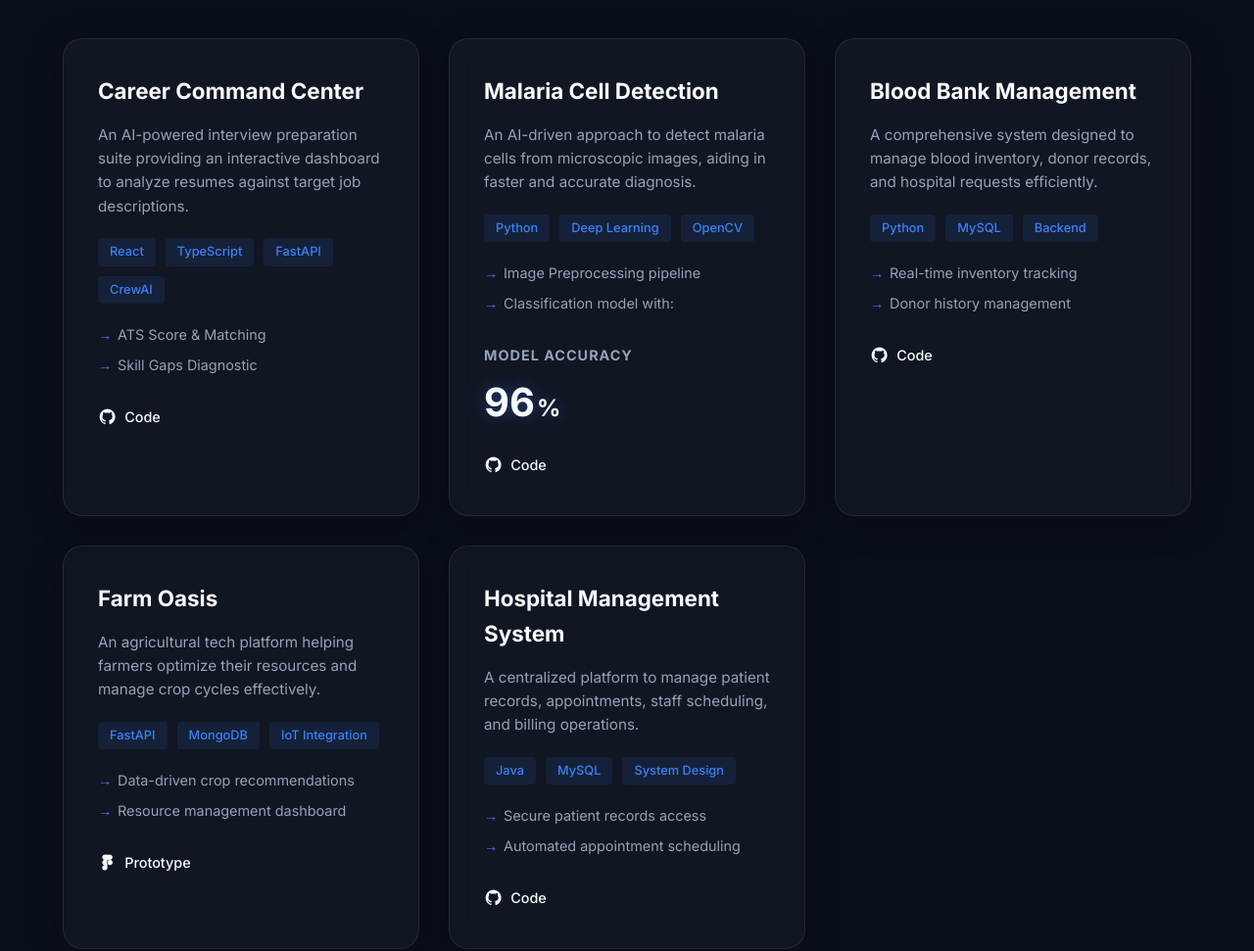
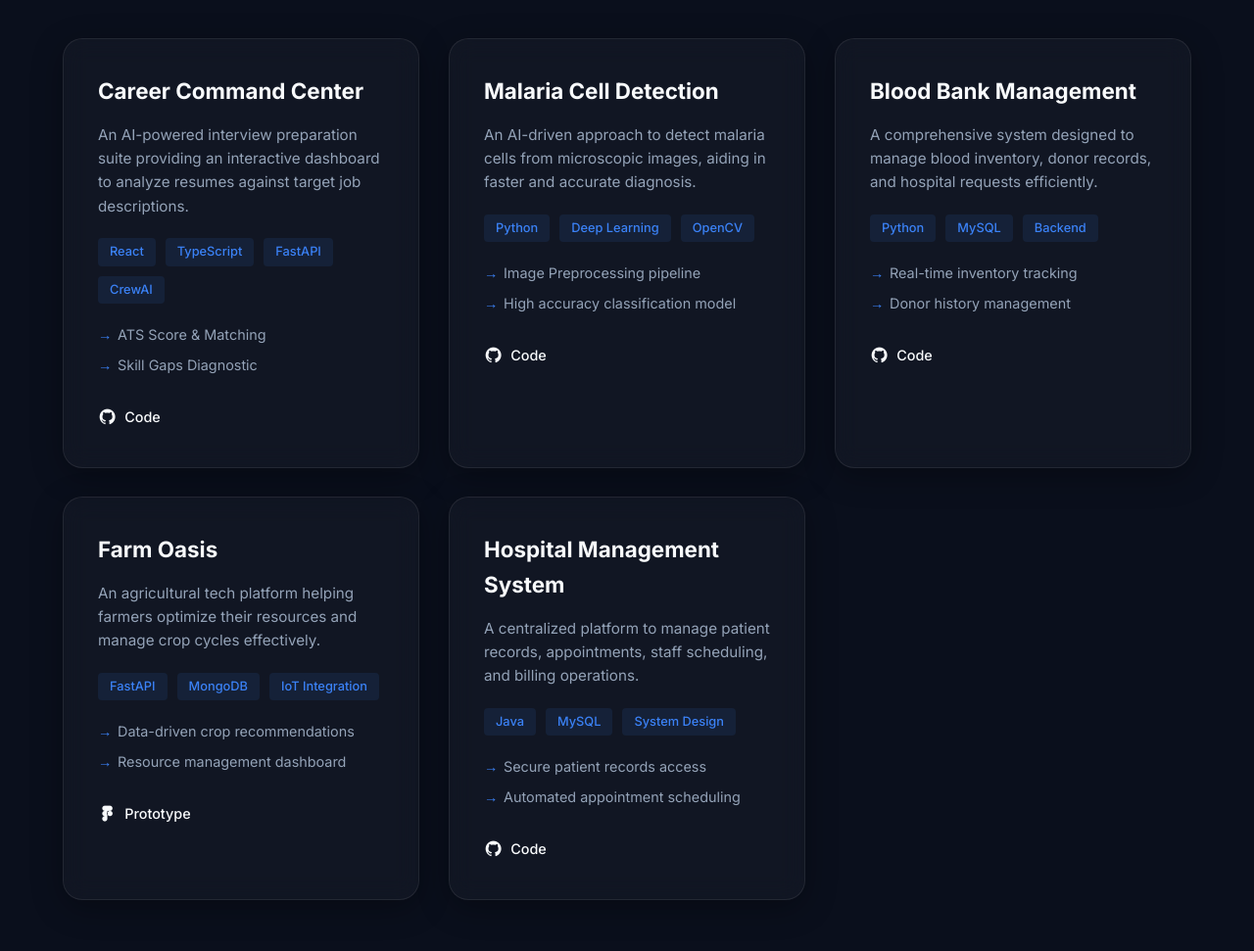
Before and after one commit to Deepak-DPK/DEEPAK_PORTFOLIO, a plain HTML site: page index.html in a window 1280 px wide. Shown: the part 4662-5633 px from the top of the page at 98% size. Drawn offline with nearby package versions, Linux system fonts and the light colour scheme.

Commit message:
Remove accuracy score from Malaria project

```diff
--- a/index.html
+++ b/index.html
@@ -278,14 +278,8 @@
                         </div>
                         <ul class="features">
                             <li>Image Preprocessing pipeline</li>
-                            <li>Classification model with:</li>
+                            <li>High accuracy classification model</li>
                         </ul>
-                        <div class="dl-accuracy" style="margin-top: 15px; margin-bottom: 20px;">
-                            <h4 style="margin-bottom: 5px; color: var(--text-secondary); font-size: 0.9rem; text-transform: uppercase; letter-spacing: 1px;">Model Accuracy</h4>
-                            <div style="font-size: 2.5rem; font-weight: bold; color: var(--accent); display: flex; align-items: baseline; text-shadow: 0 0 15px rgba(59, 130, 246, 0.4);">
-                                <span class="counter" data-target="96">0</span><span style="font-size: 1.5rem; margin-left: 2px;">%</span>
-                            </div>
-                        </div>
                         <div class="project-links">
                             <a href="https://github.com/Deepak-DPK/MALARIA_CELL_DETECTION" target="_blank" rel="noopener noreferrer" class="btn-icon"><i class='bx bxl-github'></i> Code</a>
                         </div>
--- a/js/main.js
+++ b/js/main.js
@@ -57,40 +57,6 @@ document.addEventListener('DOMContentLoaded', () => {
         revealObserver.observe(el);
     });
 
-    // --- Counter Animation ---
-    const counters = document.querySelectorAll('.counter');
-
-    const counterObserver = new IntersectionObserver((entries, observer) => {
-        entries.forEach(entry => {
-            if (entry.isIntersecting) {
-                const counter = entry.target;
-                const target = +counter.getAttribute('data-target');
-
-                const updateCount = () => {
-                    const count = +counter.innerText;
-                    const inc = target / 100;
-
-                    if (count < target) {
-                        counter.innerText = Math.ceil(count + inc);
-                        setTimeout(updateCount, 20); // Controls animation speed
-                    } else {
-                        counter.innerText = target;
-                    }
-                };
-
-                updateCount();
-                observer.unobserve(counter); // Only animate once
-            }
-        });
-    }, {
-        root: null,
-        threshold: 0.5
-    });
-
-    counters.forEach(counter => {
-        counterObserver.observe(counter);
-    });
-
     // --- Contact Form Submission (Prevent Default) ---
     const form = document.getElementById('form');
     if (form) {
```
